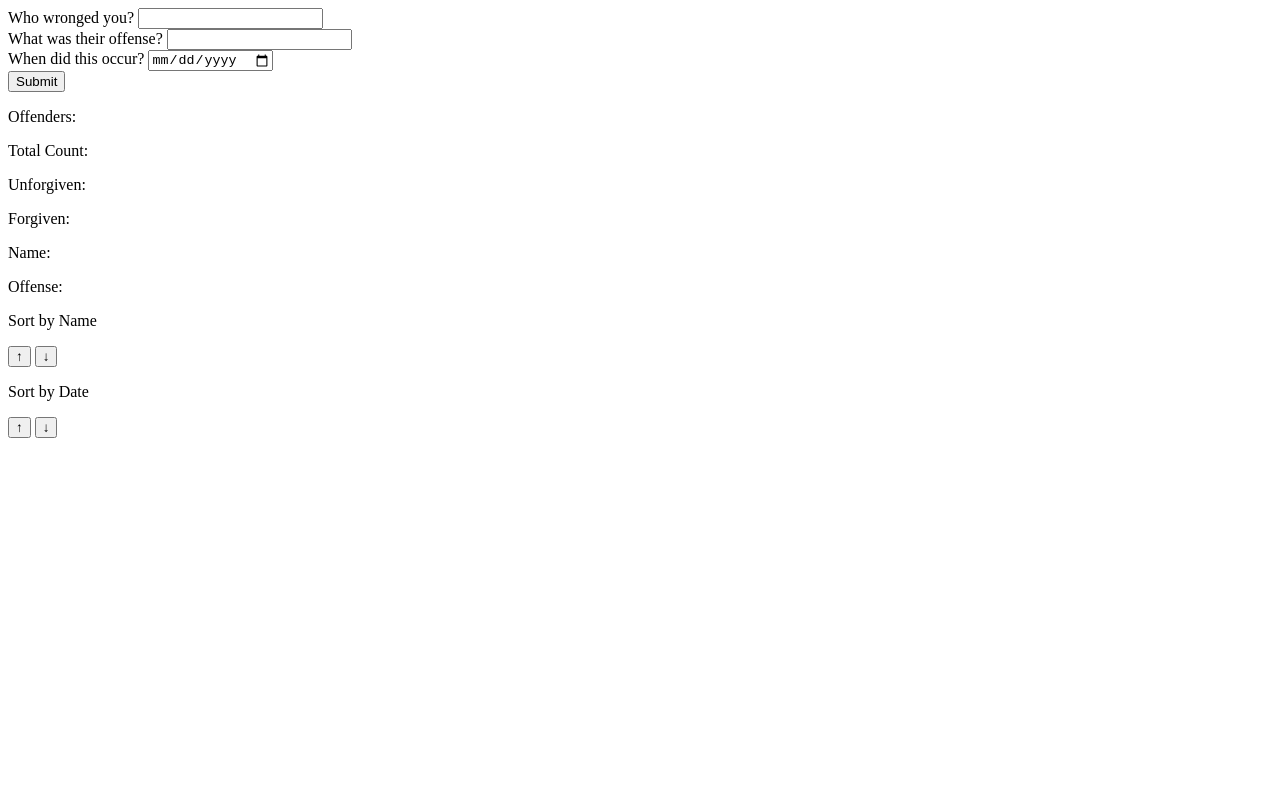
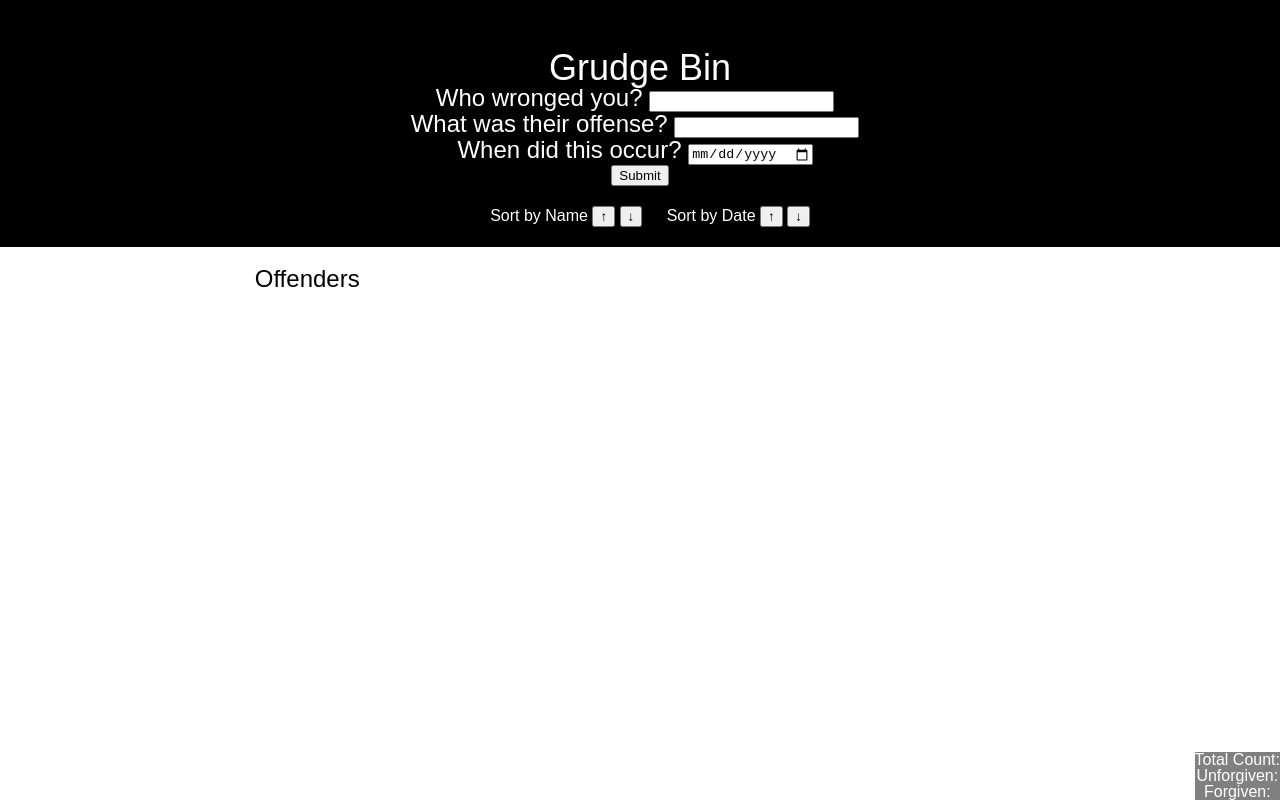
Before and after one commit to ccgamble/grudge-bin, a website: page public/index.html in a window 1280 px wide. Drawn offline with nearby package versions, Linux system fonts and the light colour scheme; no server answers.

Commit message:
Adds styling to main page

```diff
--- a/public/index.html
+++ b/public/index.html
@@ -3,8 +3,11 @@
   <head>
     <meta charset="utf-8">
     <title>Grudge Bin</title>
+    <link rel="stylesheet" href="./styles/reset.css">
+    <link rel="stylesheet" href="./styles/styles.css">
   </head>
   <body>
+    <h1>Grudge Bin</h1>
     <form class="input-form" method="post">
       <label for="name-input">
         Who wronged you?
@@ -21,26 +24,35 @@
       <input class="input-submit-btn" type="submit" value="Submit">
     </form>
 
-    <section class="grudge-display">
-      <p>Offenders: <span class="display-name"><span></p>
+    <section class="sort">
+      <p class="name-sort">Sort by Name
+        <input id="name" type="button" value=&#8593>
+        <input id="reverse-name" type="button" value=&#8595>
+      </p>
+      <p class="date-sort">Sort by Date
+        <input id="date" type="button" value=&#8593>
+        <input id="reverse-date" type="button" value=&#8595>
+      </p>
+    </section>
+
+    <section class="results">
+      <section class="grudge-display">
+        <h2>Offenders</h2>
+        <p><span class="display-name"><span></p>
+      </section>
+
+      <section class="individual-display">
+        <p><span class="individual-name"><span></p>
+        <p><span class="individual-description"><span></p>
+        <p><span class="individual-date"><span></p>
+        <p class="toggle-forgive"><p>
+      </section>
+    </section>
+
+    <section class="count">
       <p>Total Count: <span class="total-count"></span></p>
       <p>Unforgiven: <span class="unforgiven-count"></span></p>
       <p>Forgiven: <span class="forgiven-count"></span></p>
-    </section>
-
-    <section class="individual-display">
-      <p>Name: <span class="individual-name"><span></p>
-      <p>Offense: <span class="individual-description"><span></p>
-      <p class="toggle-forgive"><p>
-    </section>
-
-    <section class="sort">
-      <p>Sort by Name</p>
-        <input id="name" type="button" value=&#8593>
-        <input id="reverse-name" type="button" value=&#8595>
-      <p>Sort by Date</p>
-      <input id="date" type="button" value=&#8593>
-      <input id="reverse-date" type="button" value=&#8595>
     </section>
 
     <script src="https://ajax.googleapis.com/ajax/libs/jquery/1.12.4/jquery.min.js"></script>
--- a/public/scripts.js
+++ b/public/scripts.js
@@ -86,6 +86,8 @@ displayIndvidualInfo = (res) => {
   let id = res[0].id
   $('.individual-name').text(res[0].data.name);
   $('.individual-description').text(res[0].data.description);
+  $('.individual-date').text(res[0].data.date);
+
   $('.toggle-forgive').html(`
     <input class="forgive-btn" id=${id} type="button" value="toggle forgive">`)
 }
--- /dev/null
+++ b/public/styles/reset.css
@@ -0,0 +1,49 @@
+
+/* http://meyerweb.com/eric/tools/css/reset/
+   v2.0 | 20110126
+   License: none (public domain)
+*/
+
+html, body, div, span, applet, object, iframe,
+h1, h2, h3, h4, h5, h6, p, blockquote, pre,
+a, abbr, acronym, address, big, cite, code,
+del, dfn, em, img, ins, kbd, q, s, samp,
+small, strike, strong, sub, sup, tt, var,
+b, u, i, center,
+dl, dt, dd, ol, ul, li,
+fieldset, form, label, legend,
+table, caption, tbody, tfoot, thead, tr, th, td,
+article, aside, canvas, details, embed,
+figure, figcaption, footer, header, hgroup,
+menu, nav, output, ruby, section, summary,
+time, mark, audio, video {
+	margin: 0;
+	padding: 0;
+	border: 0;
+	font-size: 100%;
+	font: inherit;
+	vertical-align: baseline;
+}
+/* HTML5 display-role reset for older browsers */
+article, aside, details, figcaption, figure,
+footer, header, hgroup, menu, nav, section {
+	display: block;
+}
+body {
+	line-height: 1;
+}
+ol, ul {
+	list-style: none;
+}
+blockquote, q {
+	quotes: none;
+}
+blockquote:before, blockquote:after,
+q:before, q:after {
+	content: '';
+	content: none;
+}
+table {
+	border-collapse: collapse;
+	border-spacing: 0;
+}
--- /dev/null
+++ b/public/styles/styles.css
@@ -0,0 +1,96 @@
+body {
+  font-family: sans-serif;
+  color: white;
+  text-align: center;
+}
+
+h1 {
+  padding-top: 50px;
+  font-size: 36px;
+  background-color: black;
+}
+
+h2 {
+  font-size: 24px;
+  padding-top: 20px;
+}
+
+.input-form {
+  background-color: black;
+}
+
+input button{
+  width: 25px;
+  height: 30px;
+  margin: 20px;
+  border-radius: 20px;
+}
+
+label {
+  padding-right: 10px;
+  font-size: 1.5em;
+}
+
+button {
+  height: 28px;
+  border-radius: 5px;
+  background-color: orange;
+  font-size: 1.1em;
+  border: none;
+}
+
+button:hover {
+  background-color: white;
+}
+
+.results {
+  background-color: white;
+  color: black;
+  position: absolute;
+}
+
+.grudge-display {
+  width: 48vw;
+  float: left;
+  position: relative;
+}
+
+.grudge-display li {
+  list-style-type: none;
+}
+
+.display-name {
+  font-weight: bold;
+}
+
+.individual-display {
+  width: 48vw;
+  float: right;
+  position: relative;
+  padding-top: 20px;
+}
+
+.individual-name {
+  font-size: 18px;
+  font-weight: bold;
+}
+
+.sort {
+  background-color: black;
+}
+
+.name-sort {
+  display: inline-block;
+  margin: 20px;
+}
+
+.date-sort {
+  display: inline-block;
+}
+
+.count {
+  background-color: gray;
+  position: absolute;
+  bottom: 0;
+  right: 0;
+}
```
Also changed, not shown: tests/test.js (added, +18 -0 lines).
